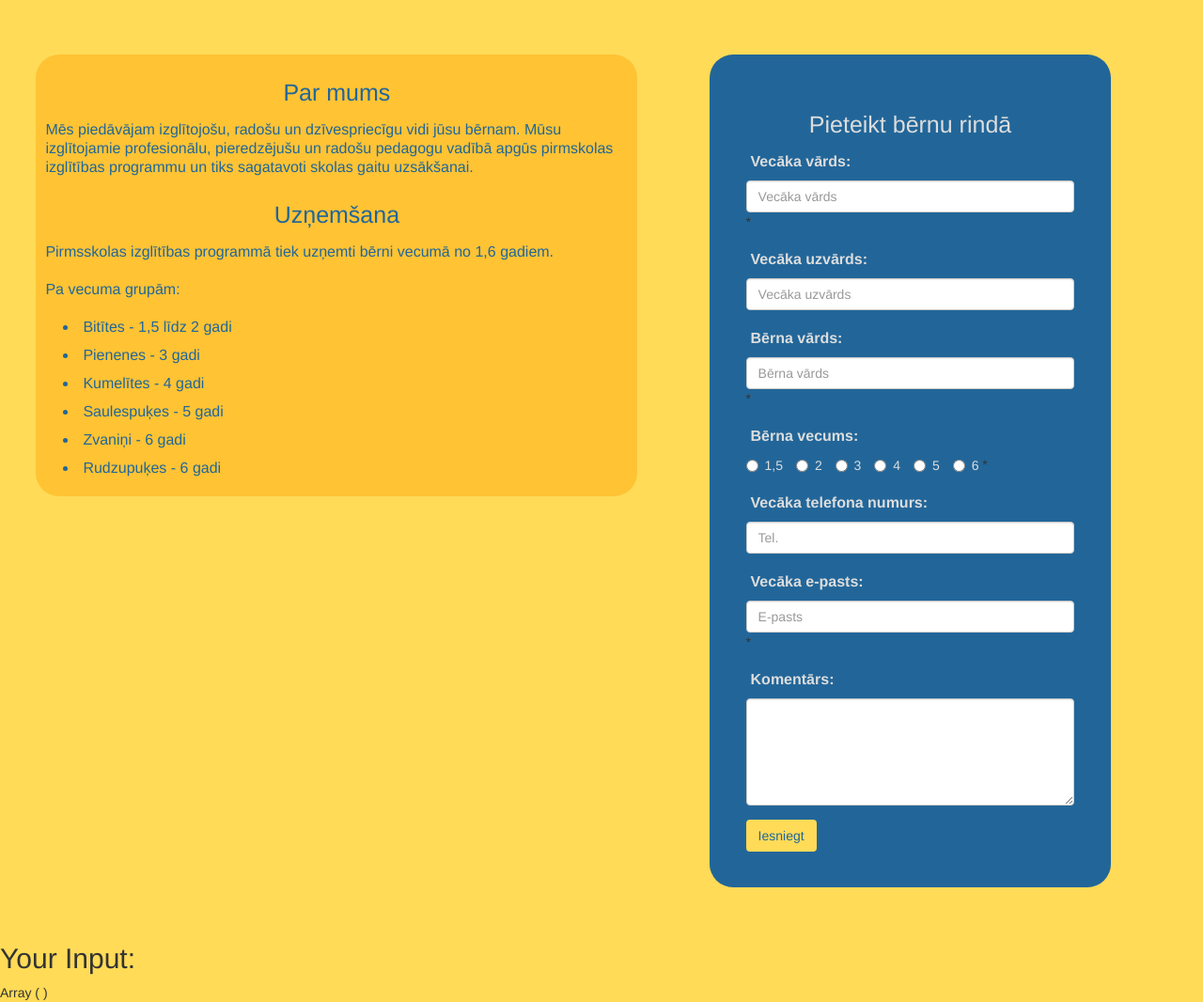
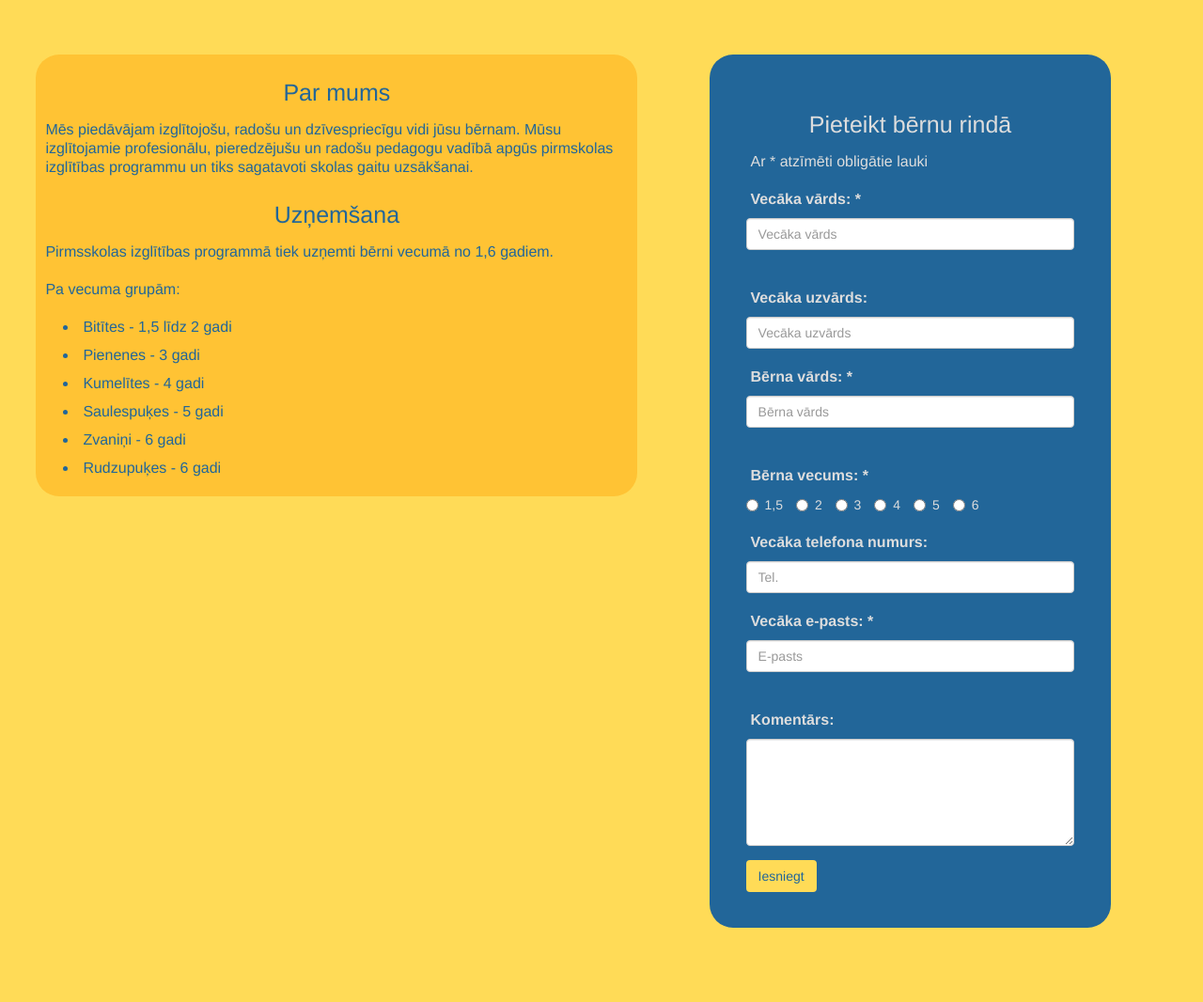
Before and after one commit to akrilaplekis/zvaigznite, a PHP site: page /vacakiem.php in a window 1280 px wide. Shown: the part 92-1158 px from the top of the page at 94% size. After the commit the page ends 1079 px from the top, so only its background shows below. Run offline with PHP 8.4, Linux system fonts and the light colour scheme.

Commit message:
aptauja pabeigta

```diff
--- a/vacakiem.php
+++ b/vacakiem.php
@@ -37,58 +37,79 @@
 
     <?php
     // define variables and set to empty values
-    $v_vards = $v_uzvards = $b_vards = $epasts = $tel = "";
+    $v_vards = $v_uzvards = $b_vards = $epasts = $tel = $komentars = "";
     $errvv = $errbv = $erremail = $errvecums = "";
+    $info = array();
+
     if ($_SERVER["REQUEST_METHOD"] == "POST") {
         if (empty($_POST["vvards"])) {
             $errvv = "Vecākā vārds ir jāievada!";
+        } else {
+            $info[] = test_input($_POST["vvards"]);
+        }
+
+        if (empty($_POST["vuzv"])) {
+            $info[] = "";
+        } else {
+            $info[] = test_input($_POST["vuzv"]);
         }
 
         if (empty($_POST["bvards"])) {
             $errbv = "Bērna vārds ir jāievada!";
+        } else {
+            $info[] = test_input($_POST["bvards"]);
+        }
+
+        if (empty($_POST["vecums"])) {
+            $errvecums = "Jānorāda bērna vecums!";
+        } else {
+            $info[] = test_input($_POST["vecums"]);
+        }
+
+        if (empty($_POST["tel"])) {
+            $info[] = "";
+        } else {
+            $info[] = test_input($_POST["tel"]);
         }
 
         if (empty($_POST["email"])) {
             $erremail = "E-pasts ir jāievada!";
         } else {
-            $email = test_input($_POST["email"]);
             // check if e-mail address is well-formed
-            if (!filter_var($email, FILTER_VALIDATE_EMAIL)) {
+            if (filter_var($epasts, FILTER_VALIDATE_EMAIL)) {
                 $erremail = "Formāts nav pareizs!";
+            } else {
+                $info[] = test_input($_POST["email"]);
             }
         }
 
         if (empty($_POST["komentars"])) {
-            $comment = "";
+            $info[] = "";
         } else {
-            $comment = test_input($_POST["komentars"]);
+            $info[] = test_input($_POST["komentars"]);
         }
 
-        if (empty($_POST["vuzv"])) {
-            $uzvards = "";
-        } else {
-            $uzvards = test_input($_POST["vuzv"]);
-        }
-
-        if (empty($_POST["tel"])) {
-            $telefons = "";
-        } else {
-            $telefons = test_input($_POST["tel"]);
-        }
-
-        if (empty($_POST["vecums"])) {
-            $errvecums = "Jānorāda bērna vecums!";
-        } else {
-            $vecums = test_input($_POST["vecums"]);
+        if($errvv == "" && $errbv == "" && $erremail == "" && $errvecums == ""){
+            save_info($info);
         }
     }
-    $info = array();
+
     function test_input($data) {
         $data = trim($data);
         $data = stripslashes($data);
         $data = htmlspecialchars($data);
-        $info = $data;
         return $data;
+    }
+
+    function save_info($info) {
+        require_once "config.php";
+
+        $sql = "INSERT INTO p_rinda VALUES ('$info[0]','$info[1]','$info[2]','$info[3]','$info[4]','$info[5]','$info[6]')";
+
+        if ($link->query($sql) === TRUE) {
+            echo '<div class="alert alert-success alert-dismissible">
+                    <a class="close" data-dismiss="alert" aria-label="close">&times;</a>Paldies! Jūsu pieteikums ir saglabāts.</div>';
+        }
     }
     ?>
 
@@ -111,55 +132,56 @@
             </div>
             <div class="col-md-4">
                 <h2 class="title2">Pieteikt bērnu rindā</h2>
+                <p class="list1">Ar * atzīmēti obligātie lauki</p>
                 <form form method="post" action="<?php echo htmlspecialchars($_SERVER["PHP_SELF"]);?>">
                     <div class="form-group">
-                        <label class="formt" for="vv">Vecāka vārds:</label>
-                        <input type="text" class="form-control" id="vvards" placeholder="Vecāka vārds" name="vvards">
-                        <span class="error">* <?php echo $errvv;?></span>
+                        <label class="formt" for="vv">Vecāka vārds: *</label>
+                        <input type="text" class="form-control" id="vvards" placeholder="Vecāka vārds" name="vvards" value="<?php echo $v_vards;?>">
+                        <span class="pazinojums"><?php echo $errvv;?></span>
                     </div>
                     <div class="form-group">
                         <label class="formt" for="vv">Vecāka uzvārds:</label>
-                        <input type="text" class="form-control" id="vuzv" placeholder="Vecāka uzvārds" name="vuzv">
+                        <input type="text" class="form-control" id="vuzv" placeholder="Vecāka uzvārds" name="vuzv" value="<?php echo $v_uzvards;?>">
                     </div>
                     <div class="form-group">
-                        <label class="formt" for="bv">Bērna vārds:</label>
-                        <input type="text" class="form-control" id="bvards" placeholder="Bērna vārds" name="bvards">
-                        <span class="error">* <?php echo $errbv;?></span>
+                        <label class="formt" for="bv">Bērna vārds: *</label>
+                        <input type="text" class="form-control" id="bvards" placeholder="Bērna vārds" name="bvards" value="<?php echo $b_vards;?>">
+                        <span class="pazinojums"><?php echo $errbv;?></span>
                     </div>
                     <div class="form-group">
-                        <label class="formt" for="vecums">Bērna vecums:</label><br>
+                        <label class="formt" for="vecums">Bērna vecums: *</label><br>
                         <label class="radio-inline" style="color: #ddd">
-                            <input type="radio" name="vecums">1,5
+                            <input type="radio" name="vecums" <?php if (isset($vecums) && $vecums=="1,5") echo "checked";?> value="1,5">1,5
                         </label>
                         <label class="radio-inline" style="color: #ddd">
-                            <input type="radio" name="vecums" class="formt">2
+                            <input type="radio" name="vecums" <?php if (isset($vecums) && $vecums=="2") echo "checked";?> value="2">2
                         </label>
                         <label class="radio-inline" style="color: #ddd">
-                            <input type="radio" name="vecums">3
+                            <input type="radio" name="vecums" <?php if (isset($vecums) && $vecums=="3") echo "checked";?> value="3">3
                         </label>
                         <label class="radio-inline" style="color: #ddd">
-                            <input type="radio" name="vecums">4
+                            <input type="radio" name="vecums" <?php if (isset($vecums) && $vecums=="4") echo "checked";?> value="4">4
                         </label>
                         <label class="radio-inline" style="color: #ddd">
-                            <input type="radio" name="vecums">5
+                            <input type="radio" name="vecums" <?php if (isset($vecums) && $vecums=="5") echo "checked";?> value="5">5
                         </label>
                         <label class="radio-inline" style="color: #ddd">
-                            <input type="radio" name="vecums">6
+                            <input type="radio" name="vecums" <?php if (isset($vecums) && $vecums=="6") echo "checked";?> value="6">6
                         </label>
-                        <span class="error">* <?php echo $errvecums;?></span>
+                        <span class="pazinojums"><?php echo $errvecums;?></span>
                     </div>
                     <div class="form-group">
                         <label class="formt" for="tel">Vecāka telefona numurs:</label>
-                        <input type="text" class="form-control" id="tel" placeholder="Tel." name="tel">
+                        <input type="text" class="form-control" id="tel" placeholder="Tel." name="tel"  value="<?php echo $tel;?>">
                     </div>
                     <div class="form-group">
-                        <label class="formt" for="email">Vecāka e-pasts:</label>
-                        <input type="email" class="form-control" id="email" placeholder="E-pasts" name="email">
-                        <span class="error">* <?php echo $erremail;?></span>
+                        <label class="formt" for="email">Vecāka e-pasts: *</label>
+                        <input type="email" class="form-control" id="email" placeholder="E-pasts" name="email"  value="<?php echo $epasts;?>">
+                        <span class="pazinojums"><?php echo $erremail;?></span>
                     </div>
                     <div class="form-group">
                         <label class="formt"  for="komentars">Komentārs:</label>
-                        <textarea class="form-control" rows="5" id="komentas"></textarea>
+                        <textarea class="form-control" rows="5" id="komentars" name="komentars"><?php echo $komentars;?></textarea>
                     </div>
                     <button type="submit" class="btn btn-custom">Iesniegt</button>
                 </form>
@@ -167,11 +189,5 @@
         </div>
     </div>
 
-
-    <?php
-    echo "<h2>Your Input:</h2>";
-    print_r($info);
-    ?>
-
 </body>
 </html>
--- a/vecakiem.css
+++ b/vecakiem.css
@@ -4,6 +4,16 @@
     padding: 5px;
     text-decoration: none;
     font-size: 16px;
+    line-height: 20px;
+    border-radius: 4px;
+}
+
+.pazinojums {
+    color: #ffc334;
+    text-align: left;
+    padding: 5px;
+    text-decoration: none;
+    font-size: 12px;
     line-height: 20px;
     border-radius: 4px;
 }
```
